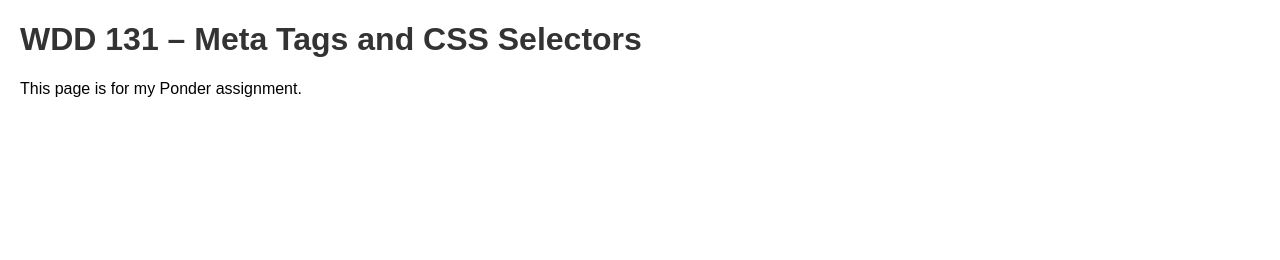
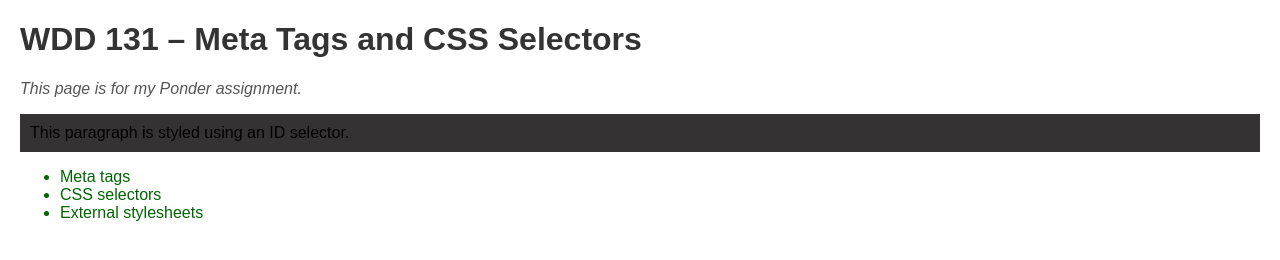
Before and after one commit to aydenkissell/wdd131, a plain HTML site: page ponder/meta-css.html in a window 1280 px wide. Drawn offline with Linux system fonts and the light colour scheme.

Commit message:
Complete meta tags and CSS selectors ponder

```diff
--- a/ponder/meta-css.html
+++ b/ponder/meta-css.html
@@ -9,6 +9,15 @@
 </head>
 <body>
   <h1>WDD 131 – Meta Tags and CSS Selectors</h1>
-  <p>This page is for my Ponder assignment.</p>
+
+  <p class="intro">This page is for my Ponder assignment.</p>
+
+  <p id="highlight">This paragraph is styled using an ID selector.</p>
+
+  <ul>
+    <li>Meta tags</li>
+    <li>CSS selectors</li>
+    <li>External stylesheets</li>
+  </ul>
 </body>
 </html>
--- a/ponder/styles.css
+++ b/ponder/styles.css
@@ -6,3 +6,16 @@ body {
 h1 {
   color: #333;
 }
+.intro {
+  font-style: italic;
+  color: #555;
+}
+
+#highlight {
+  background-color: #343232;
+  padding: 10px;
+}
+
+ul li {
+  color: darkgreen;
+}
```
